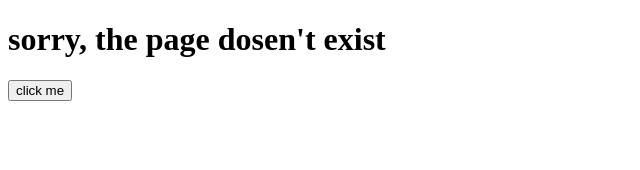
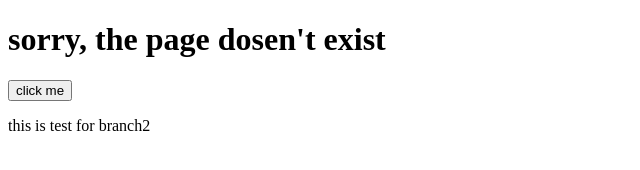
Before and after one commit to CeleryCup/nyan_cat, a plain HTML site: page index.html in a window 1280 px wide. Shown: the whole page, without its empty margins (0-640 px from the left). Drawn offline with nearby package versions, Linux system fonts and the light colour scheme.

Commit message:
add something to branch2

```diff
--- a/index.html
+++ b/index.html
@@ -9,8 +9,9 @@
 <h1 > sorry, the page dosen't exist</h1>
 <button id="click">click me</button>
 
-
+<p> this is test for branch2</p>
 <script src="https://ajax.googleapis.com/ajax/libs/jquery/2.1.4/jquery.min.js"></script>
 <script type="text/javascript" src="nc.js"></script>
 
+
 </html>
```
